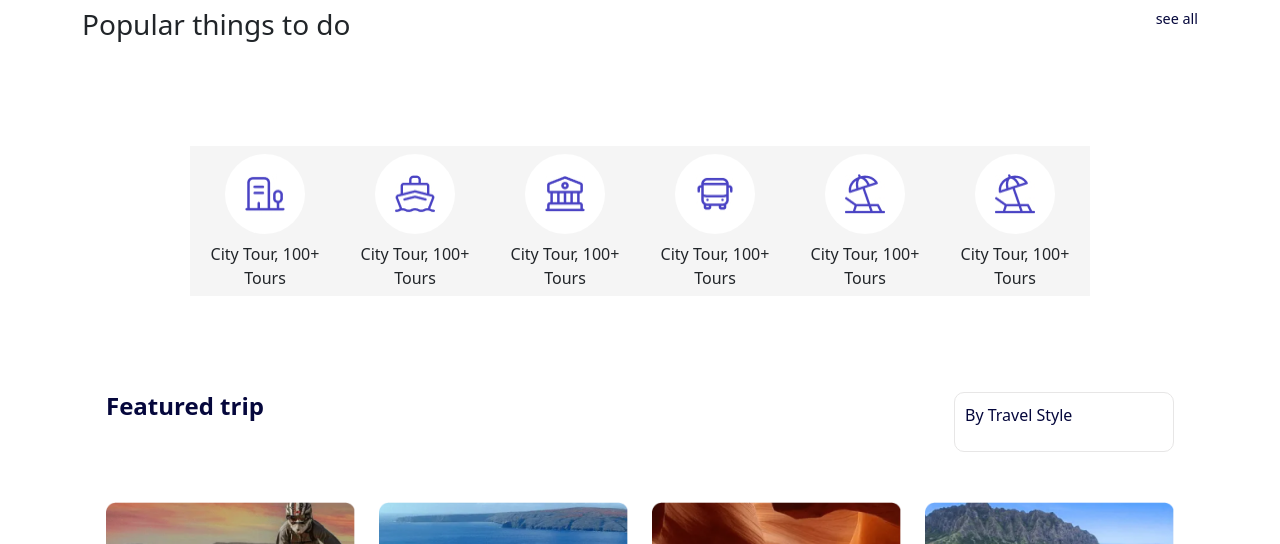
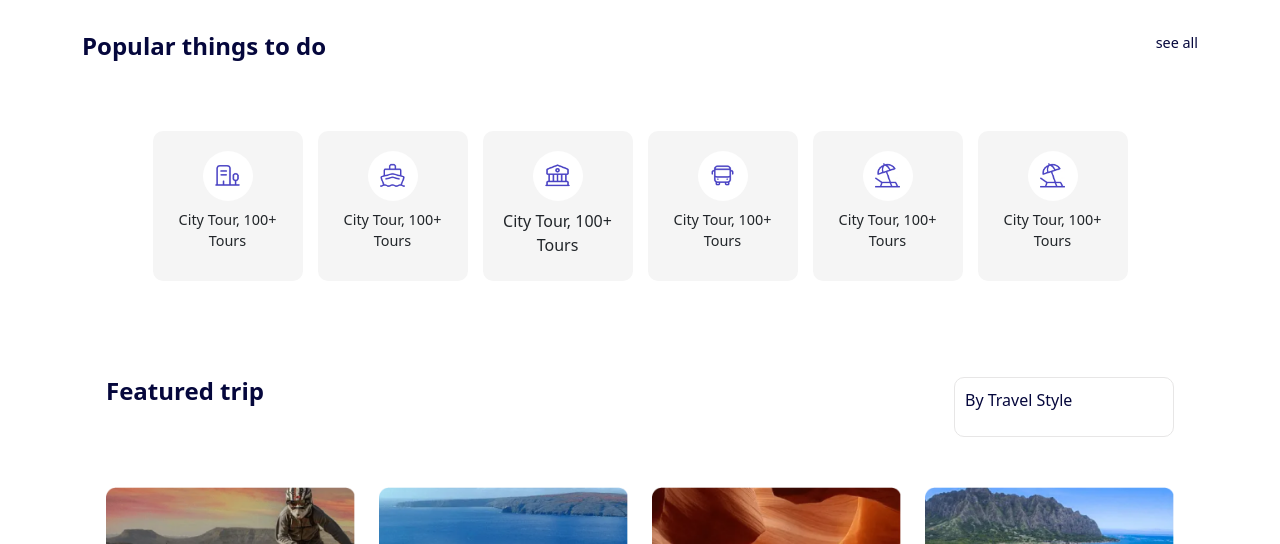
Before and after one commit to Onadotun/Travel-landing-page, a plain HTML site: page index.html in a window 1280 px wide. Shown: the part 694-1238 px from the top of the page. Drawn offline with nearby package versions, Linux system fonts and the light colour scheme.

Commit message:
Travel landing page

```diff
--- a/index.html
+++ b/index.html
@@ -150,7 +150,7 @@
 
 <!-- BRANDS LOGO -->
 <div class="container my-5 text-center">
-  <h6>Trusted by the world's best</h6>
+  <h6 style="color: #05073C; font-weight: 400;">Trusted by the world's best</h6> <br>
   <div class="row justify-content-center align-items-center">
     <div class="col-2">
       <img src="img/amazon.jpg.jpg" alt="Logo 1" class="img-fluid">
@@ -178,52 +178,53 @@
 
  <!-- Popular things to do -->
 <div class="container my-5">
-      <div class="row gx-1" >
-        <div class="col d-flex justify-content-between">
-          <h3>Popular things to do</h3>
+      <div class="row gx-6" >
+        <div class="col d-flex justify-content-between" style="margin-bottom: -35px;">
+          <h4 style="color: #05073C; font-weight: 700;">Popular things to do</h4>
         <p class="text-align-right" style=" color: #05073C; font-weight: 400; font-size: 0.9rem;">see all</p>
         </div>
      <div class="container my-5">
-  <div class="row justify-content-center align-items-center">
-    <div class="col-md-2 text-center mt-5 gx-5" style="width: 150px; height: 150px; border: 1px solid whitesmoke; padding: 7px; background: whitesmoke;">
-      <div class="rounded-circle bg-white d-inline-flex justify-content-center align-items-center" style="width: 80px; height: 80px;">
+  <div class="row justify-content-center align-items-center" style=" gap: 15px;">
+    <div class="col-md-2 text-center mt-5 gx-5" style="width: 150px; height: 150px; padding: 20px; background: whitesmoke; justify-content: space-between; border-radius: 10px;">
+      <div class="rounded-circle bg-white d-inline-flex justify-content-center align-items-center" style="width: 50px; height: 50px;">
         <img src="img/city.jpg.jpg" alt="Favicon" class="img-fluid" style="width: 50%; height: 50%;">
       </div>
-      <p class="mt-2">City Tour, 100+ Tours</p>
+      <p class="mt-2" style="font-size: 0.9rem;">City Tour, 100+ Tours</p>
     </div>
-    <div class="col-md-2 text-center mt-5 gx-5"  style="width: 150px; height: 150px; border: 1px solid whitesmoke; padding: 7px; background: whitesmoke;">
-      <div class="rounded-circle bg-white d-inline-flex justify-content-center align-items-center" style="width: 80px; height: 80px;">
+    <div class="col-md-2 text-center mt-5 gx-5"  style="width: 150px; height: 150px; padding: 20px; background: whitesmoke; border-radius: 10px;">
+      <div class="rounded-circle bg-white d-inline-flex justify-content-center align-items-center" style="width: 50px; height: 50px;">
         <img src="img/cutltural.jpg.jpg" alt="Favicon" class="img-fluid" style="width: 50%; height: 50%;">
       </div>
-      <p class="mt-2">City Tour, 100+ Tours</p>
+      <p class="mt-2" style="font-size: 0.9rem;">City Tour, 100+ Tours</p>
     </div>
-    <div class="col-md-2 text-center mt-5 gx-5"  style="width: 150px; height: 150px; border: 1px solid whitesmoke; padding: 7px; background: whitesmoke;">
-      <div class="rounded-circle bg-white d-inline-flex justify-content-center align-items-center" style="width: 80px; height: 80px;">
+    <div class="col-md-2 text-center mt-5 gx-5"  style="width: 150px; height: 150px; padding: 20px; background: whitesmoke; border-radius: 10px;">
+      <div class="rounded-circle bg-white d-inline-flex justify-content-center align-items-center" style="width: 50px; height: 50px;">
         <img src="img/day-cruise.jpg.jpg" alt="Favicon" class="img-fluid" style="width: 50%; height: 50%;">
       </div>
-      <p class="mt-2">City Tour, 100+ Tours</p>
+      <p class="mt-2" style="font-size: o.9rem;">City Tour, 100+ Tours</p>
     </div>
-    <div class="col-md-2 text-center mt-5 gx-5"  style="width: 150px; height: 150px; border: 1px solid whitesmoke; padding: 7px; background: whitesmoke;">
-      <div class="rounded-circle bg-white d-inline-flex justify-content-center align-items-center" style="width: 80px; height: 80px;">
+    <div class="col-md-2 text-center mt-5 gx-5"  style="width: 150px; height: 150px; padding: 20px; background: whitesmoke; border-radius: 10px;">
+      <div class="rounded-circle bg-white d-inline-flex justify-content-center align-items-center" style="width: 50px; height: 50px;">
         <img src="img/bus.jpg.jpg" alt="Favicon" class="img-fluid" style="width: 50%; height: 50%;">
       </div>
-      <p class="mt-2">City Tour, 100+ Tours</p>
+      <p class="mt-2" style="font-size: 0.9rem">City Tour, 100+ Tours</p>
     </div>
-    <div class="col-md-2 text-center mt-5 gx-5"  style="width: 150px; height: 150px; border: 1px solid whitesmoke; padding: 7px; background: whitesmoke;">
-      <div class="rounded-circle bg-white d-inline-flex justify-content-center align-items-center" style="width: 80px; height: 80px;">
+    <div class="col-md-2 text-center mt-5 gx-5"  style="width: 150px; height: 150px;  padding: 20px; background: whitesmoke; border-radius: 10px;">
+      <div class="rounded-circle bg-white d-inline-flex justify-content-center align-items-center" style="width: 50px; height: 50px;">
         <img src="img/beach.jpg.jpg" alt="Favicon" class="img-fluid" style="width: 50%; height: 50%;">
       </div>
-      <p class="mt-2">City Tour, 100+ Tours</p>
+      <p class="mt-2" style="font-size: 0.9rem;">City Tour, 100+ Tours</p>
     </div>
-    <div class="col-md-2 text-center mt-5 gx-5"  style="width: 150px; height: 150px; border: 1px solid whitesmoke; padding: 7px; background: whitesmoke;">
-      <div class="rounded-circle bg-white d-inline-flex justify-content-center align-items-center" style="width: 80px; height: 80px;">
+    <div class="col-md-2 text-center mt-5 gx-5"  style="width: 150px; height: 150px; padding: 20px; background: whitesmoke; border-radius: 10px;" >
+      <div class="rounded-circle bg-white d-inline-flex justify-content-center align-items-center" style="width: 50px; height: 50px;">
         <img src="img/beach.jpg.jpg" alt="Favicon" class="img-fluid" style="width: 50%; height: 50%;">
       </div>
-      <p class="mt-2">City Tour, 100+ Tours</p>
+      <p class="mt-2" style="font-size: 0.9rem;">City Tour, 100+ Tours</p>
     </div>
   </div>
 </div>
  </div>
+
 
 <!-- FEATURED TRIPS -->
 
@@ -414,19 +415,19 @@
     </div>
   </div>
   <div class="row justify-content-center align-items-center mt-4">
-    <div class="col-md-2">
+    <div class="col-md-2 col-sm">
       <img src="img/image/profile 1.png" alt="Image 1" class="img-fluid">
     </div>
-    <div class="col-md-2">
+    <div class="col-md-2 col-sm">
       <img src="img/image/profile 4.png" alt="Image 2" class="img-fluid">
     </div>
-    <div class="col-md-2">
+    <div class="col-md-2 col-sm">
       <img src="img/image/profile 5.png" alt="Image 3" class="img-fluid">
     </div>
-    <div class="col-md-2">
+    <div class="col-md-2 col-sm">
       <img src="img/image/profile 1.png" alt="Image 4" class="img-fluid">
     </div>
-    <div class="col-md-2">
+    <div class="col-md-2 col-sm">
       <img src="img/image/profile 3.png" alt="Image 5" class="img-fluid">
     </div>
   </div>
@@ -443,8 +444,8 @@ TRAVEL ARTICLES -->
                     <h4 class="text-left" style="font-weight: bold; color: #05073C;">Travel Articles</h4>
                    <p class="text-align-right" style=" color: #05073C; font-weight: 400; font-size: 0.9rem;">see all</p>
           </div>
-  </div>
-    <div class="col-md-3">
+  </div> <br><br>
+    <div class="col-md-3 col-sm-10">
       <img src="img/image/travel img 2.png" alt="Image 1" class="img-fluid rounded">
        <div class="p-2">
             <p class="text-capitalize" style="font-size: 1rem; color: #717171; font-weight: 400;">Paris, France</p>
@@ -458,7 +459,7 @@ TRAVEL ARTICLES -->
                 </div>
           </div>
     </div>
-       <div class="col-md-3">
+       <div class="col-md-3 col-sm-10">
       <img src="img/image/travel img 3.png" alt="Image 2" class="img-fluid rounded">
        <div class="p-2">
             <p class="text-capitalize" style="font-size: 1rem; color: #717171; font-weight: 400;">New York, USA</p>
@@ -472,7 +473,7 @@ TRAVEL ARTICLES -->
                 </div>
           </div>
     </div>
-    <div class="col-md-3">
+    <div class="col-md-3 col-sm-10">
       <img src="img/image/travel img 1.png" alt="Image 3" class="img-fluid rounded">
        <div class="p-2">
             <p class="text-capitalize" style="font-size: 1rem; color: #717171; font-weight: 400;">London, UK</p>
@@ -556,7 +557,7 @@ TRAVEL ARTICLES -->
           <p style="font-size: 0.8rem; font-weight: 400;">hi@viatours.com</p>
 
         </div>
-        <div class="col col-md-2" style="color: #05073C;">
+        <div class="col col-sm-2" style="color: #05073C;">
           <h6>Company</h6>
           <ul class="list-unstyled" style="font-size: 0.8rem; font-weight: 400;">
             <li>About Us</li>
@@ -569,7 +570,7 @@ TRAVEL ARTICLES -->
             <li>Sitemap</li>
           </ul>
         </div>
-        <div class="col col-md-2" style="color: #05073C;">
+        <div class="col col-sm-2" style="color: #05073C;">
           <h6>Support</h6>
           <ul class="list-unstyled" style="font-size: 0.8rem; font-weight: 400;">
             <li>Get in Touch</li>
@@ -578,7 +579,7 @@ TRAVEL ARTICLES -->
             <li>How it works</li>
           </ul>
         </div>
-        <div class="col col-md-2" style="color: #05073C;">
+        <div class="col col-sm-2" style="color: #05073C;">
           <h6>Newsletters</h6>
           <p style="font-size: 0.8rem; font-weight: 400;">Subscribe to get latest updates</p>
           <button type="button" class="btn btn-outline-secondary px-3">
```
